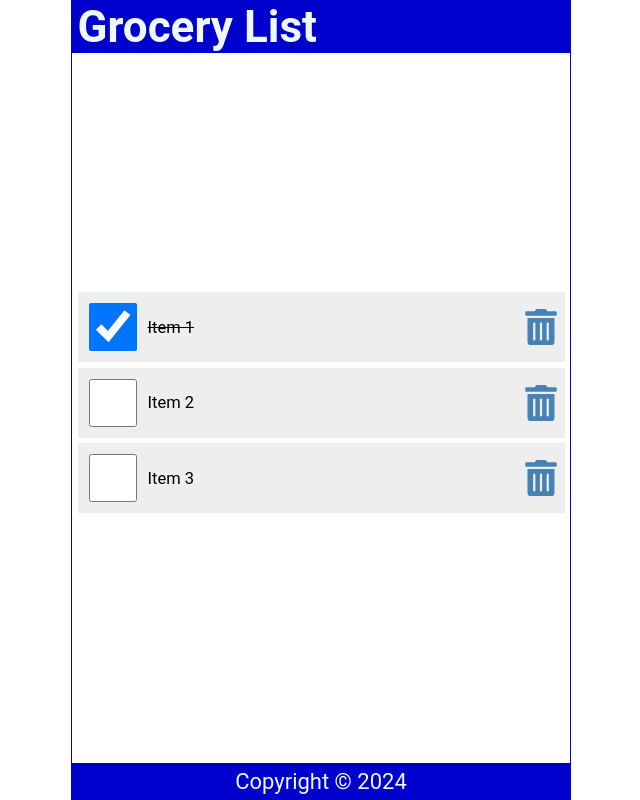
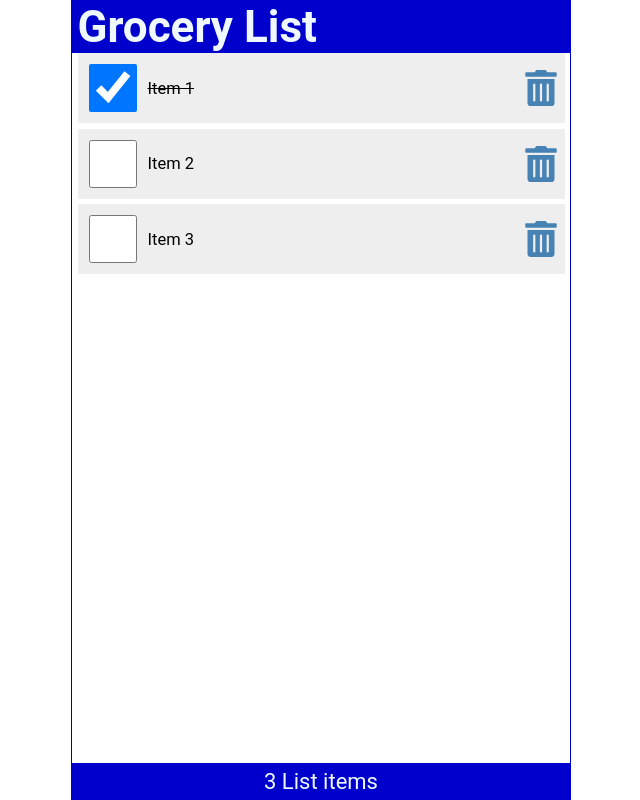
Before and after one commit to nvsmith/grocery-list, a React (Create React App) app: page / in a window 1280 px wide. Shown: the whole page, without its empty margins (319-959 px from the left). Built offline with nearby package versions, Linux system fonts and the light colour scheme.

Commit message:
Move state logic from Content to App. Abstract Content into new ItemList and LineItem components.  Replace Footer copyright with list count. Move Main content layout to top of container.

```diff
--- a/src/App.js
+++ b/src/App.js
@@ -1,13 +1,50 @@
 import Header from "./Header";
 import Content from "./Content";
 import Footer from "./Footer";
+import { useState } from "react";
 
 function App() {
+    const [items, setItems] = useState([
+        {
+            id: 1,
+            checked: true,
+            item: "Item 1",
+        },
+        {
+            id: 2,
+            checked: false,
+            item: "Item 2",
+        },
+        {
+            id: 3,
+            checked: false,
+            item: "Item 3",
+        },
+    ]);
+
+    const handleCheck = (id) => {
+        // console.log(`key: ${id}`);
+        const listItems = items.map((item) => (item.id === id ? { ...item, checked: !item.checked } : item));
+        setItems(listItems);
+        localStorage.setItem("shoppinglist", JSON.stringify(listItems));
+    };
+
+    const handleDelete = (id) => {
+        // console.log(id);
+        const listItems = items.filter((item) => item.id !== id);
+        setItems(listItems);
+        localStorage.setItem("shoppinglist", JSON.stringify(listItems));
+    };
+
     return (
         <div className="App">
-            <Header />
-            <Content />
-            <Footer />
+            <Header title="Grocery List" />
+            <Content
+                items={items}
+                handleCheck={handleCheck}
+                handleDelete={handleDelete}
+            />
+            <Footer length={items.length} />
         </div>
     );
 }
--- a/src/Content.js
+++ b/src/Content.js
@@ -1,67 +1,14 @@
-import { useState } from "react";
-import { FaTrashAlt } from "react-icons/fa"; // Font Awesome Icons
+import ItemList from "./ItemList";
 
-const Content = () => {
-    const [items, setItems] = useState([
-        {
-            id: 1,
-            checked: true,
-            item: "Item 1",
-        },
-        {
-            id: 2,
-            checked: false,
-            item: "Item 2",
-        },
-        {
-            id: 3,
-            checked: false,
-            item: "Item 3",
-        },
-    ]);
-
-    const handleCheck = (id) => {
-        // console.log(`key: ${id}`);
-        const listItems = items.map((item) => (item.id === id ? { ...item, checked: !item.checked } : item));
-        setItems(listItems);
-        localStorage.setItem("shoppinglist", JSON.stringify(listItems));
-    };
-
-    const handleDelete = (id) => {
-        // console.log(id);
-        const listItems = items.filter((item) => item.id !== id);
-        setItems(listItems);
-        localStorage.setItem("shoppinglist", JSON.stringify(listItems));
-    };
-
+const Content = ({ items, handleCheck, handleDelete }) => {
     return (
         <main>
             {items.length ? (
-                <ul>
-                    {items.map((item) => (
-                        <li
-                            className="item"
-                            key={item.id}
-                        >
-                            <input
-                                type="checkbox"
-                                onChange={(id) => handleCheck(item.id)}
-                                checked={item.checked}
-                            />
-                            <label
-                                onDoubleClick={(id) => handleCheck(item.id)}
-                                style={item.checked ? { textDecoration: "line-through" } : null}
-                            >
-                                {item.item}
-                            </label>
-                            <FaTrashAlt
-                                onClick={() => handleDelete(item.id)}
-                                role="button"
-                                tabIndex="0"
-                            />
-                        </li>
-                    ))}
-                </ul>
+                <ItemList
+                    items={items}
+                    handleCheck={handleCheck}
+                    handleDelete={handleDelete}
+                />
             ) : (
                 <p style={{ marginTop: "2rem" }}>Your list is empty</p>
             )}
@@ -70,3 +17,5 @@
 };
 
 export default Content;
+
+// Chapter 9
--- a/src/Footer.js
+++ b/src/Footer.js
@@ -1,9 +1,9 @@
-const Footer = () => {
-    const today = new Date();
-
+const Footer = ({ length }) => {
     return (
         <footer>
-            <p>Copyright &copy; {today.getFullYear()}</p>
+            <p>
+                {length} List {length === 1 ? "item" : "items"}
+            </p>
         </footer>
     );
 };
--- a/src/Header.js
+++ b/src/Header.js
@@ -1,9 +1,13 @@
-const Header = () => {
+const Header = ({ title }) => {
     return (
         <header>
-            <h1>Grocery List</h1>
+            <h1>{title}</h1>
         </header>
     );
 };
 
+Header.defaultProps = {
+    title: "Deafault Title",
+};
+
 export default Header;
--- /dev/null
+++ b/src/ItemList.js
@@ -0,0 +1,18 @@
+import LineItem from "./LineItem";
+
+const ItemList = ({ items, handleCheck, handleDelete }) => {
+    return (
+        <ul>
+            {items.map((item) => (
+                <LineItem
+                    key={item.id}
+                    item={item}
+                    handleCheck={handleCheck}
+                    handleDelete={handleDelete}
+                />
+            ))}
+        </ul>
+    );
+};
+
+export default ItemList;
--- /dev/null
+++ b/src/LineItem.js
@@ -0,0 +1,30 @@
+import { FaTrashAlt } from "react-icons/fa"; // Font Awesome Icons
+
+const LineItem = ({ item, handleCheck, handleDelete }) => {
+    return (
+        <li
+            className="item"
+            key={item.id}
+        >
+            <input
+                type="checkbox"
+                onChange={(id) => handleCheck(item.id)}
+                checked={item.checked}
+            />
+            <label
+                onDoubleClick={(id) => handleCheck(item.id)}
+                style={item.checked ? { textDecoration: "line-through" } : null}
+            >
+                {item.item}
+            </label>
+            <FaTrashAlt
+                onClick={() => handleDelete(item.id)}
+                role="button"
+                tabIndex="0"
+                aria-label={`Delete ${item.item}`}
+            />
+        </li>
+    );
+};
+
+export default LineItem;
--- a/src/index.css
+++ b/src/index.css
@@ -42,7 +42,7 @@
     display: flex;
     flex-direction: column;
     flex-grow: 1;
-    justify-content: center;
+    justify-content: flex-start;
     align-items: center;
     overflow-y: auto;
 }
```
